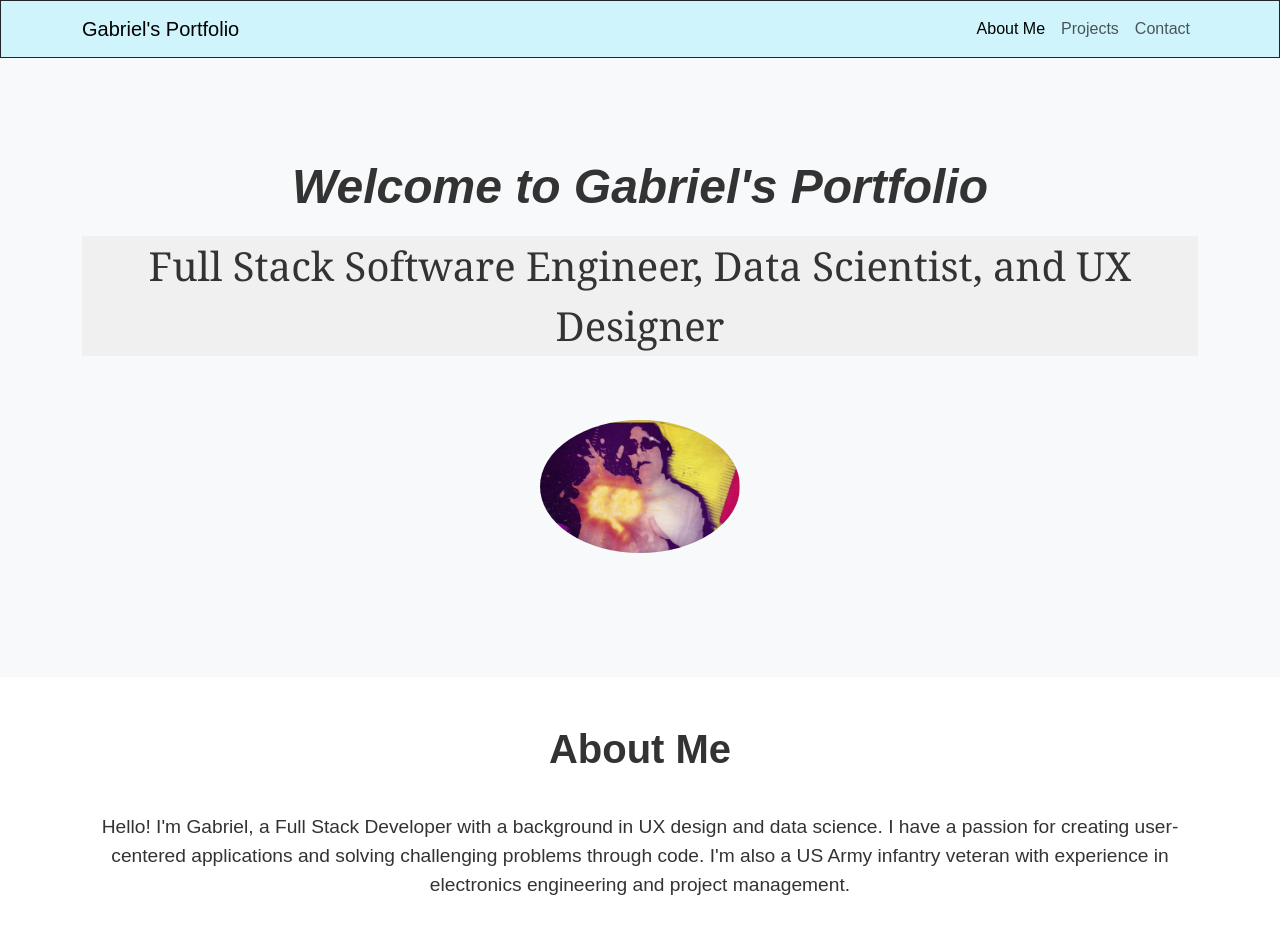
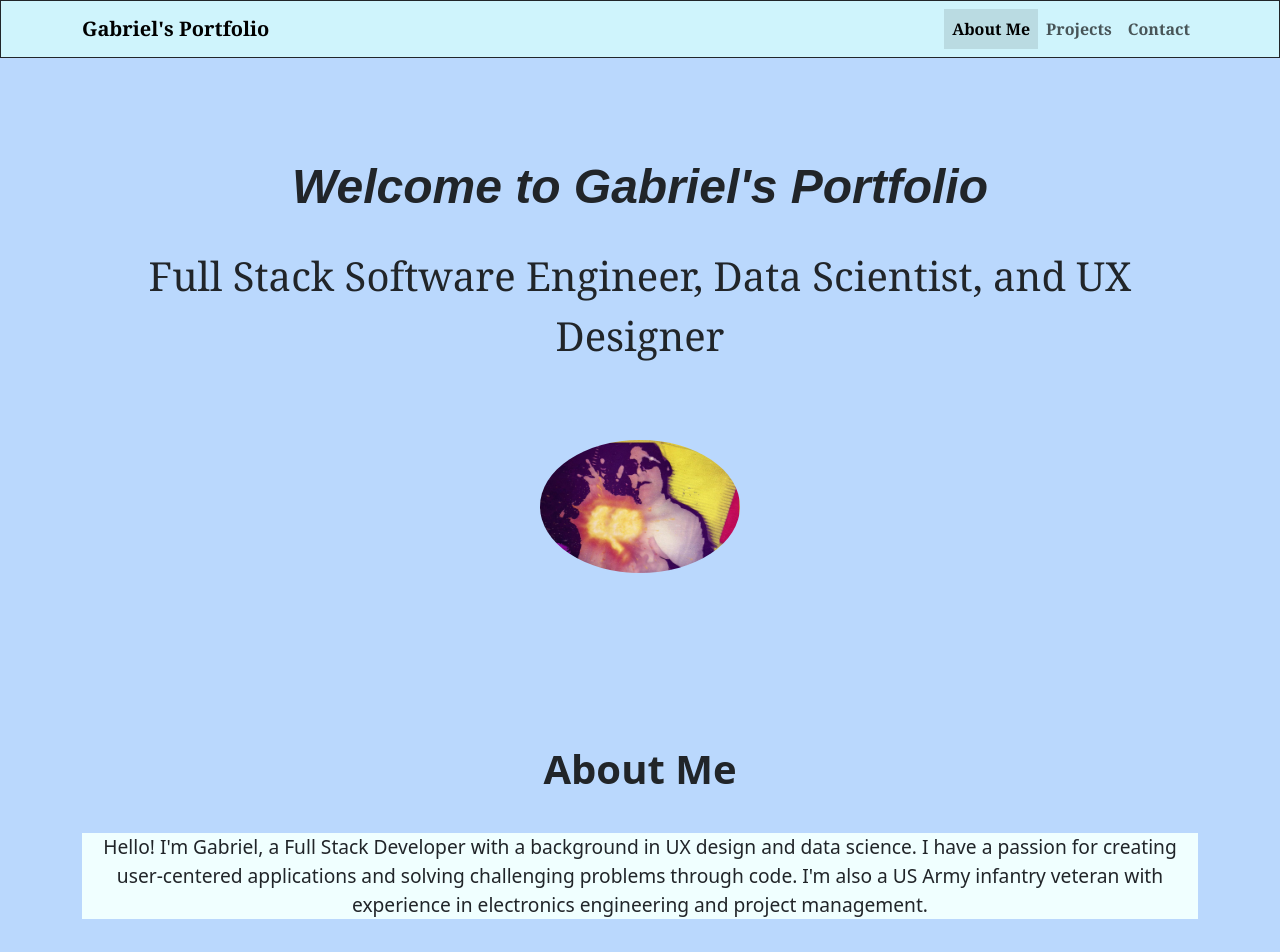
Before and after one commit to manse99/GabesPortfolio, a plain HTML site: page portfolio/index.html in a window 1280 px wide. Shown: the top 952 px of the page. Drawn offline with nearby package versions, Linux system fonts and the light colour scheme; a web font is replaced by a local one.

Commit message:
edits css and page design

```diff
--- a/portfolio/css/style.css
+++ b/portfolio/css/style.css
@@ -1,20 +1,51 @@
 /* General styling */
 
 
-body {
-    font-family: Arial, sans-serif;
-    color: #333;
+html, body {
+    height: 100%; /* Ensure the background covers the full height */
+    margin: 0;
+    padding: 0;
+    background-image: url('../image/background.jpg'); /* Path to your background image */
+    background-size: cover; /* Ensures the image covers the entire page */
+    background-position: center; /* Centers the image */
+    background-attachment: fixed; /* Keeps the image fixed as you scroll */
+    background-repeat: no-repeat; /* Prevents the image from repeating */
 }
 
+.navbar {
+    font-weight: bold;
+    font-family: Georgia, 'Times New Roman', Times, serif;
+    background-color: #bad8fd; /* Make the navbar slightly transparent */
+    z-index: 1000; /* Ensures it stays above the background */
+}
+
+.nav-link .box{
+    border: 2px solid #000; /* Black border around the links */
+    border-radius: 5px; /* Optional: Rounds the corners of the border */
+    box-shadow: 10px 10px 5px rgba(0, 0, 0, 0.3);
+    padding: 5px 10px; /* Adds padding inside the links */
+    margin: 0 5px; /* Adds horizontal space between the links */
+    text-decoration: none; /* Removes the underline */
+    color: #000; /* Ensures the link text is black */
+    transition: background-color 0.3s ease, color 0.3s ease; /* Smooth transition for hover effect */
+}
+
+.nav-link.active,
+.nav-link:hover {
+    background-color: rgba(0, 0, 0, 0.1); /* Adds a background color on hover or when active */
+    color: #000; /* Keeps the text color black on hover or when active */
+}
+
+
 .hero-section {
-    background-color: #f8f9fa;
+    background-color: #bad8fd;
     padding: 100px 0;
 }
 
 .hero-title {
     font-style: italic;
     font-size: 3rem;
-    font-weight: bold rgba#3b3f5d;
+    font-weight: bold rgba#bad8fd;
     margin-bottom: 20px;
 }
 
@@ -30,11 +61,12 @@ h1 {
 }
 
 .hero-subtitle {
+    padding: 10px;
     font-family: Georgia, 'Times New Roman', Times, serif;
     font-size: 2.5rem;
     margin-bottom: 40px;
-    background: #f0f0f0;
-    box-shadow: #3b3f5d;
+    background: #bad8fd;
+    box-shadow: #030833;
 }
 
 .hero-image {
@@ -44,7 +76,7 @@ h1 {
 
 /* About Section */
 .about-section {
-    background-color: #fff;
+    background-color: #bad8fd;
     padding: 60px 0;
 }
 
@@ -56,6 +88,7 @@ h1 {
 
 .about-text {
     font-size: 1.2rem;
+    background-color: azure;
 }
 
 /* Projects Section */
@@ -70,7 +103,9 @@ h1 {
 
 /* Footer */
 .footer {
-    background-color: #333;
-    color: #fff;
+    font-family: Georgia, 'Times New Roman', Times, serif;
+    font-weight: bold;
+    background-color: #f1e2e2;
+    color: #023d28;
     padding: 20px 0;
 }
--- a/portfolio/index.html
+++ b/portfolio/index.html
@@ -65,8 +65,8 @@
                         <img src="./image/tick-inside-circle.png" class="card-img-top image-fluid" alt="Project 1">
                         <div class="project-card">
                             <h3>Project 1: Dev Landing Page</h3>
-                            <p>This is a landing page project that showcases various developer skills and tools.</p>
-                            <a href="https://manse99.github.io/Dev-LandingPage/" class="btn btn-primary" target="_blank">View Project</a>
+                            <p>This project that showcases various developer skills and tools such as HTML and CSS.</p>
+                            <a href="https://manse99.github.io/Dev-LandingPage/" class="btn btn-primary" target="_blank">Click me</a>
                         </div>
                     </div>
                 </div>
```
Also changed, not shown: portfolio/image/background.jpg (added).
